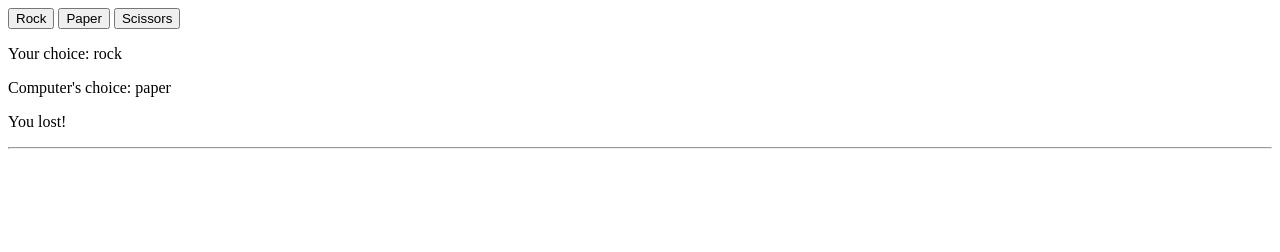
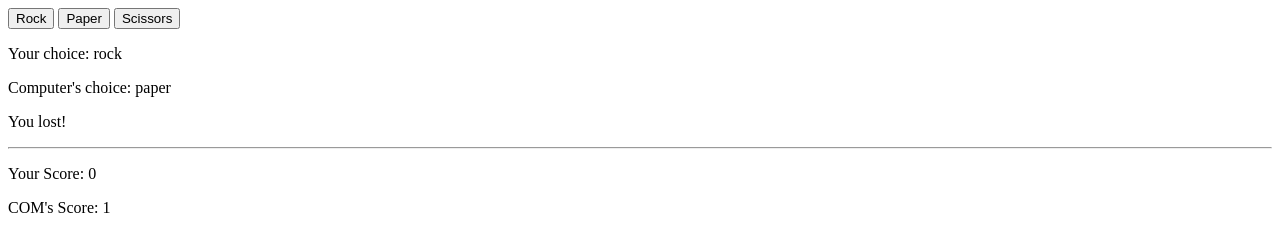
Before and after one commit to neitt0/Rock-Paper-Scissors, a plain HTML site: page index.html in a window 1280 px wide. Both pictures are taken after a click on the button "Rock". Drawn offline with Linux system fonts and the light colour scheme.

Commit message:
add score tracker and notifies the player when one person wins

```diff
--- a/index.html
+++ b/index.html
@@ -17,5 +17,7 @@
 
         <hr>
 
+        <div class="gameDecided"></div>
+
     </body>
 </html>
--- a/script.js
+++ b/script.js
@@ -1,9 +1,18 @@
 const playerOptions = document.querySelectorAll("button")
 const scoreBoard = document.querySelector(".scoreBoard")
 
-let result = document.createElement("p")
-let player = document.createElement("p")
-let computer = document.createElement("p")
+const result = document.createElement("p")
+const player = document.createElement("p")
+const computer = document.createElement("p")
+
+let playerScoreCount = 0;
+let computerScoreCount = 0;
+
+const gameDecided = document.querySelector(".gameDecided")
+
+const playerScoreDisplay = document.createElement("p")
+const computerScoreDisplay = document.createElement("p")
+const finalResult = document.createElement("p")
 
 playerOptions.forEach(option => {
   option.addEventListener("click", () => {
@@ -16,9 +25,25 @@ playerOptions.forEach(option => {
     result.textContent = playRound(playerChoice, computerChoice)
 
     scoreBoard.append(player, computer, result)
+
+    if (result.innerText == "You won!") {
+      playerScoreCount++;
+    } else if (result.innerText == "You lost!") {
+      computerScoreCount++;
+    }
+
+    if (playerScoreCount
+     == 5) {
+      finalResult.textContent = "You won!"
+    } else if (computerScoreCount == 5) {
+      finalResult.textContent = "The Computer won! :("
+    }
+    playerScoreDisplay.innerText = `Your Score: ${playerScoreCount}`
+    computerScoreDisplay.innerText = `COM's Score: ${computerScoreCount}`
+
+    gameDecided.append(playerScoreDisplay, computerScoreDisplay, finalResult)
   });
 })
-
 
 
 
@@ -60,7 +85,7 @@ function playRound(playerSelection, computerSelection) {
           return "You lost!";
           break;
         case "scissors":
-          return "You Won!";
+          return "You won!";
           break;
         default:
           return "Failed to get computer's response";
@@ -69,7 +94,7 @@ function playRound(playerSelection, computerSelection) {
     case "paper":
       switch (computerSelection) {
         case "rock":
-          return "You Won!";
+          return "You won!";
           break;
         case "paper":
           return "You tied!";
@@ -87,7 +112,7 @@ function playRound(playerSelection, computerSelection) {
           return "You lost!";
           break;
         case "paper":
-          return "You Won!";
+          return "You won!";
           break;
         case "scissors":
           return "You tied!";
@@ -100,33 +125,3 @@ function playRound(playerSelection, computerSelection) {
       return "Failed to get your response";
   }
 }
-
-/*
-function game() {
-  // Score of Player
-  let playerScore = 0;
-
-  // Score of Computer
-  let computerScore = 0;
-
-  for (let i = 0; i < 5; i++) {
-    // Prompt for player's choice
-    let playerChoice = prompt("Choose your weapon! Rock, Paper, or Scissors?");
-
-    // Run round
-    let round = playRound(playerChoice, getComputerChoice());
-
-    // Add score to winner
-    if (round === "You Won!") {
-      playerScore = playerScore + 1;
-    } else if (round === "You lost!") {
-      computerScore = computerScore + 1;
-    }
-
-    console.log(`Round: ${i + 1}`);
-    console.log(round);
-    console.log(playerScore);
-    console.log(computerScore);
-  }
-}
-*/
```
